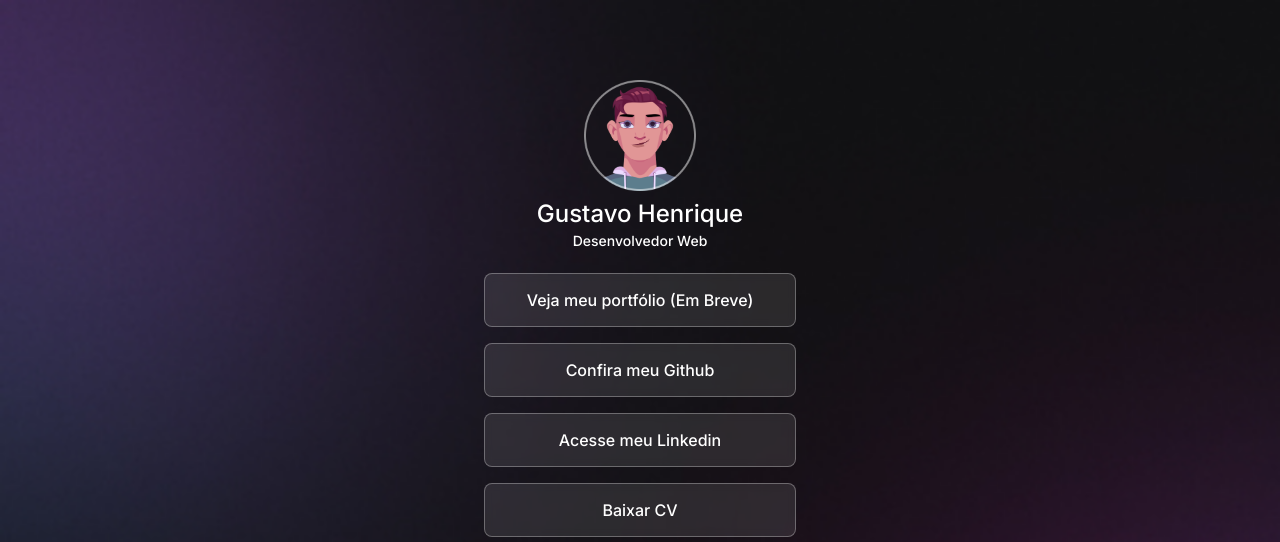
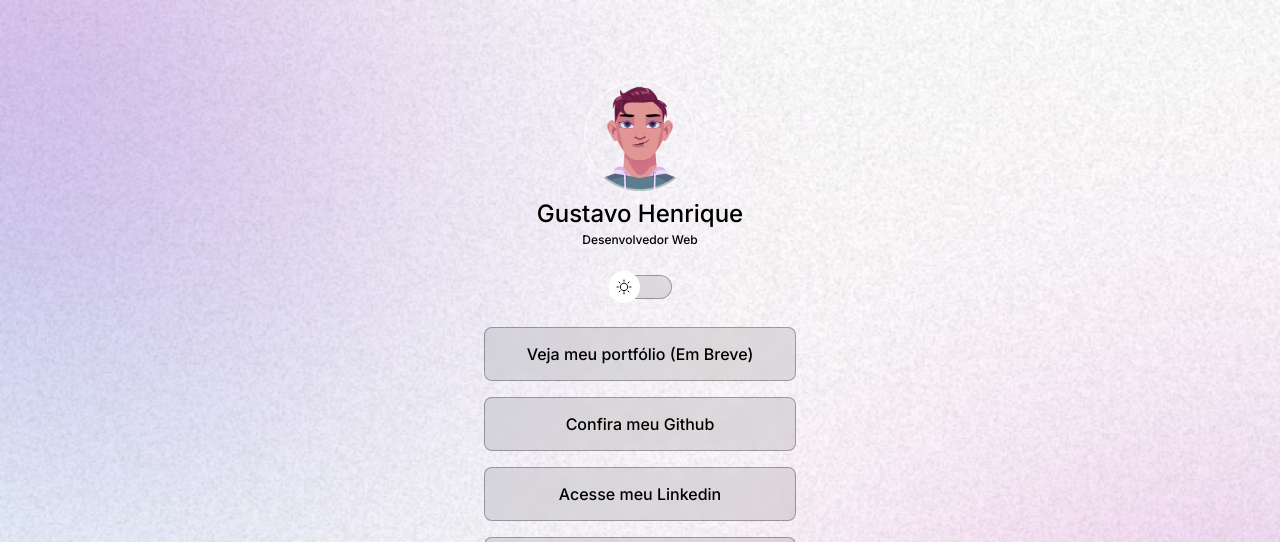
Before and after one commit to GustavoHFS/Hub-de-Links, a plain HTML site: page index.html in a window 1280 px wide. Shown: the top 542 px of the page. Drawn offline with nearby package versions, Linux system fonts and the light colour scheme.

Commit message:
Switch Button/Light Mode Complete

```diff
--- a/index.html
+++ b/index.html
@@ -1,5 +1,5 @@
 <!DOCTYPE html>
-<html lang="pt-br">
+<html lang="pt-br" class="light">
   <head>
     <link rel="preconnect" href="https://fonts.googleapis.com" />
     <link rel="preconnect" href="https://fonts.gstatic.com" crossorigin />
@@ -21,6 +21,13 @@
         <p1>Gustavo Henrique</p1>
         <p2>Desenvolvedor Web</p2>
       </div>
+
+      <div id="switch">
+        <button></button>
+        <span></span>
+      </div>
+
+      <div id="list">
         <ul>
           <li>
             <a href="#" target="_blank">Veja meu portfólio (Em Breve)</a>
@@ -44,6 +51,7 @@
             <a href="#" target="_blank">Baixar CV</a>
           </li>
         </ul>
+      </div>
       <div id="social-links">
         <a
           href="https://www.linkedin.com/in/gustavohenriquefsdev/"
--- a/style.css
+++ b/style.css
@@ -2,6 +2,26 @@
   margin: 0;
   padding: 0;
   box-sizing: border-box;
+}
+
+:root {
+  --text-color: white;
+  --bg-url: url(./assets/bg-mobile.jpg);
+  --stroke-color: rgba(255, 255, 255, 0.3);
+  --surface-color: rgba(255, 255, 255, 0.1);
+  --surface-color-hover: rgba(255, 255, 255, 0.05);
+  --highlight-color: rgba(255, 255, 255, 0.2);
+  --switch-bg: url(./assets/moonstars.svg);
+}
+
+.light {
+  --text-color: black;
+  --bg-url: url(./assets/bg-mobile-light.jpg);
+  --stroke-color: rgba(0, 0, 0, 0.3);
+  --surface-color: rgba(0, 0, 0, 0.1);
+  --surface-color-hover: rgba(0, 0, 0, 0.05);
+  --highlight-color: rgba(0, 0, 0, 0.2);
+  --switch-bg: url(./assets/sun.svg);
 }
 
 body {
@@ -15,14 +35,15 @@
 
   /* Modo de comandos agrupados:
   background: color image position/size */
-  background: url(./assets/bg-mobile.jpg) no-repeat top center/cover;
+  background: var(--bg-url) no-repeat top center/cover;
 }
 
 body * {
   font-family: "Inter", sans-serif;
-  color: white;
+  color: var(--text-color);
 }
 
+/* Avatar */
 #icon {
   text-align: center;
   padding: 24px;
@@ -53,10 +74,46 @@
   line-height: px;
   margin-top: 4px;
   display: block;
-  font-size: 14px;
+  font-size: 12px;
 }
 
-/* links */
+/* Botão Switch */
+#switch {
+  position: relative;
+  width: 64px;
+  margin: 4px auto;
+}
+
+#switch button {
+  width: 32px;
+  height: 32px;
+  background: white var(--switch-bg) no-repeat center;
+  border-radius: 50%;
+  border: 0;
+
+  right: 0;
+  position: absolute;
+  top: 50%;
+  z-index: 1;
+  transform: translateY(-50%);
+}
+
+.light #switch button {
+  left: 0;
+  right: initial;
+}
+
+#switch span {
+  display: block;
+  width: 64px;
+  height: 24px;
+  border-radius: 9999px;
+  border: 1px solid var(--stroke-color);
+  background: var(--surface-color);
+  backdrop-filter: blur(4px);
+}
+
+/* Links */
 ul {
   list-style: none;
 
@@ -75,8 +132,8 @@
   padding: 16px 24px;
 
   border-radius: 8px;
-  border: 1px solid var(--stroke-color-dark-mode, rgba(255, 255, 255, 0.3));
-  background: var(--surface-color-dark-mode, rgba(255, 255, 255, 0.1));
+  border: 1px solid var(--stroke-color);
+  background: var(--surface-color);
   backdrop-filter: blur(4px);
   -webkit-backdrop-filter: blur(4px);
 
@@ -87,11 +144,11 @@
 }
 
 ul li a:hover {
-  background: var(--surface-color-dark-mode, rgba(255, 255, 255, 0.05));
-  border: 1.5px solid var(--stroke-color-dark-mode, rgb(255, 255, 255));
+  background: var(--surface-color-hover);
+  border: 1.5px solid var(--text-color);
 }
 
-/* links */
+/* Icones-Links */
 #social-links {
   display: flex;
   justify-content: center;
@@ -112,7 +169,7 @@
 }
 
 #social-links a:hover {
-  background: rgba(255, 255, 255, 0.2);
+  background: var(--highlight-color);
 }
 
 footer {
@@ -121,3 +178,7 @@
   font-size: 14px;
   font-style: italic;
 }
+
+#list {
+  padding-top: 24px;
+}
```
Also changed, not shown: assets/moonstars.svg (added), assets/sun.svg (added). Lines whose indentation alone changed are shown as unchanged.
